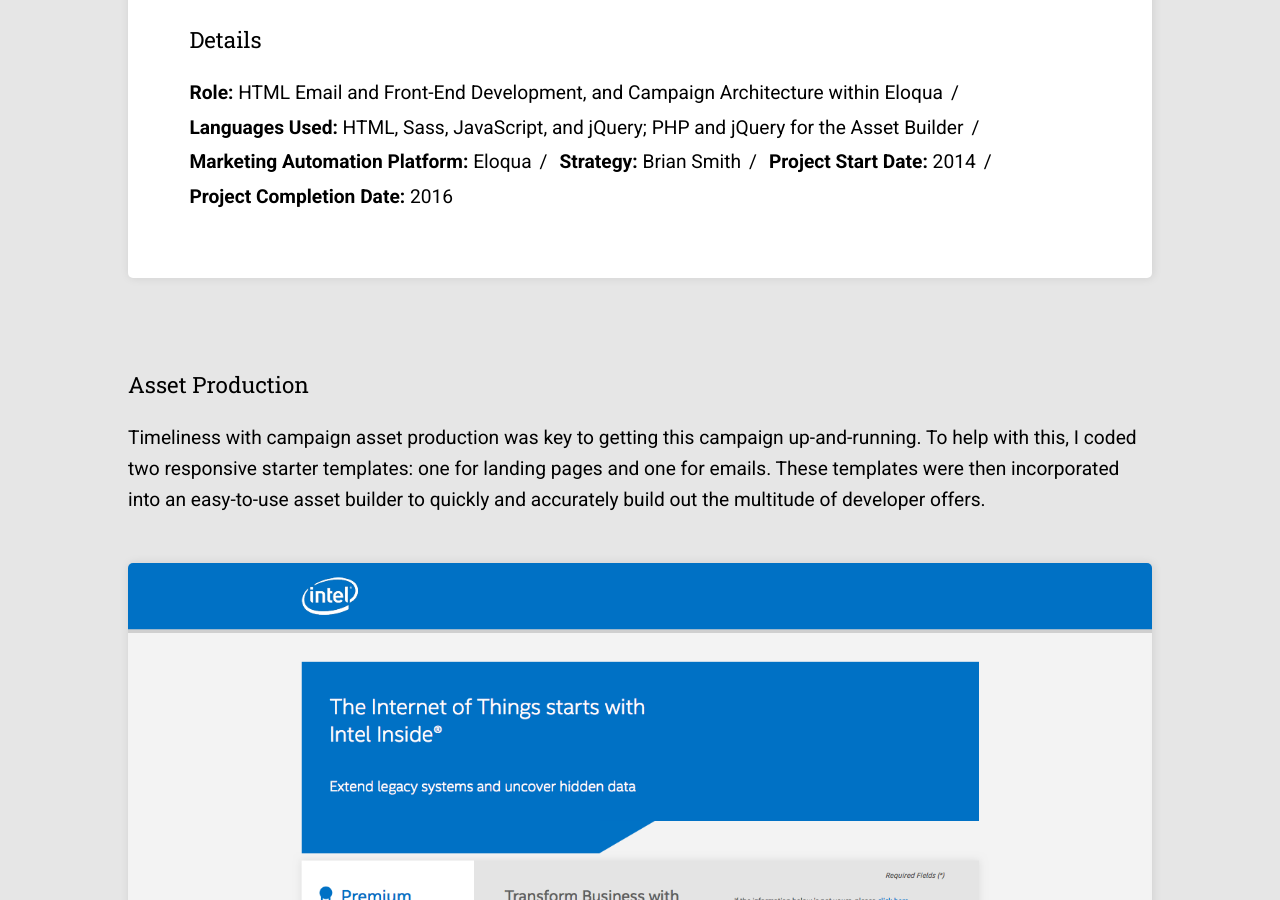
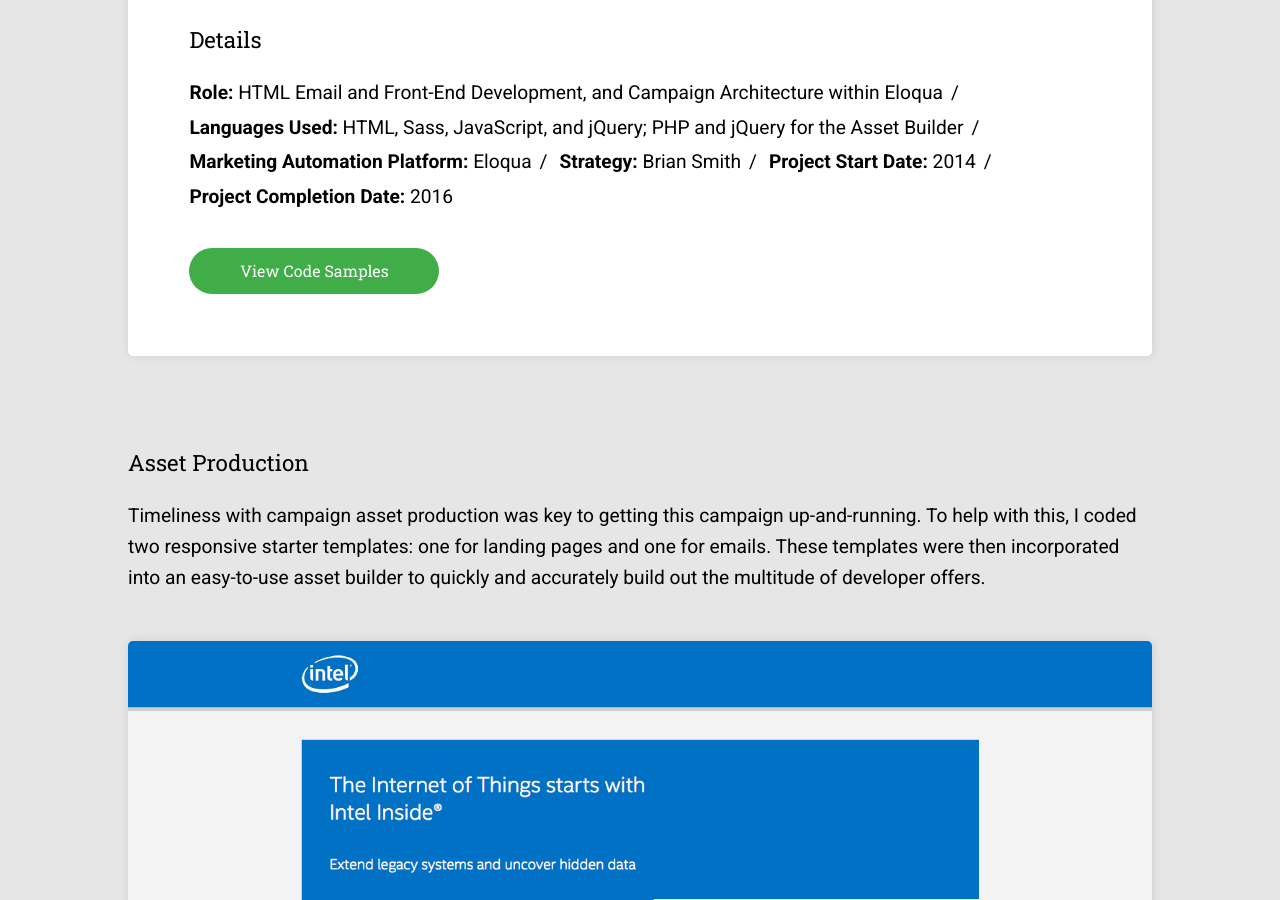
Before and after one commit to mattdavidlucas/mattdavidlucas.github.io, a Jekyll site: the page built from intel-nurture-campaign.html, in a window 1280 px wide and 900 px high, scrolled down 518 px. Built offline with Jekyll 4.4.1, drawn with Linux system fonts in a browser that asks for light colours; nearby versions of some CDN libraries.

Commit message:
Add Code Samples link.

```diff
--- a/intel-nurture-campaign.html
+++ b/intel-nurture-campaign.html
@@ -20,6 +20,8 @@
 			<li>{{detail}}</li>
 			{% endfor %}
 		</ul>
+
+		<a href="https://github.com/mattdavidlucas/email-samples/tree/master/teradata-ozone-samples/intel" class="cta" target="_blank">View Code Samples</a>
 	</section>
 
 	<h3>Asset Production</h3>
```
